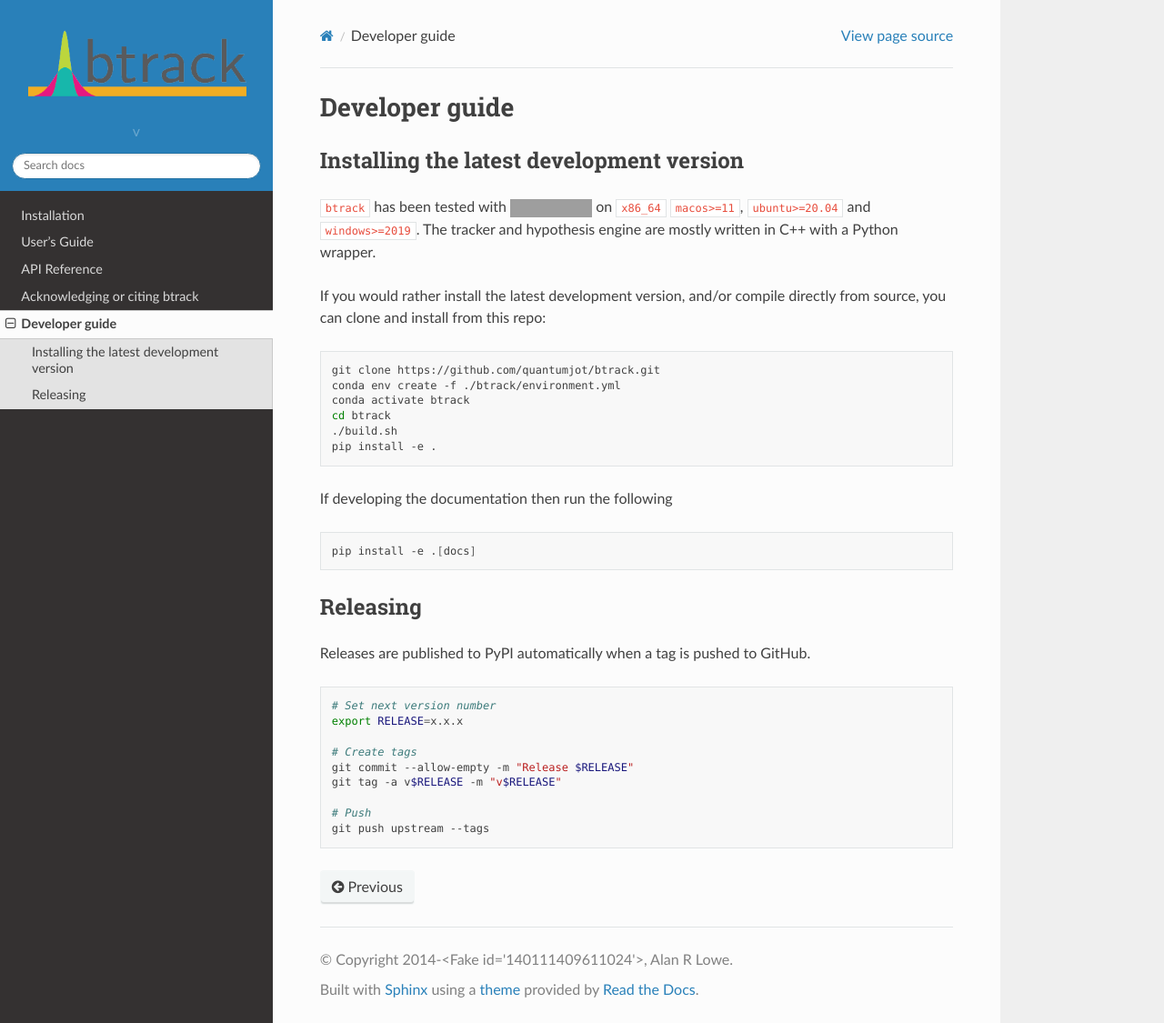
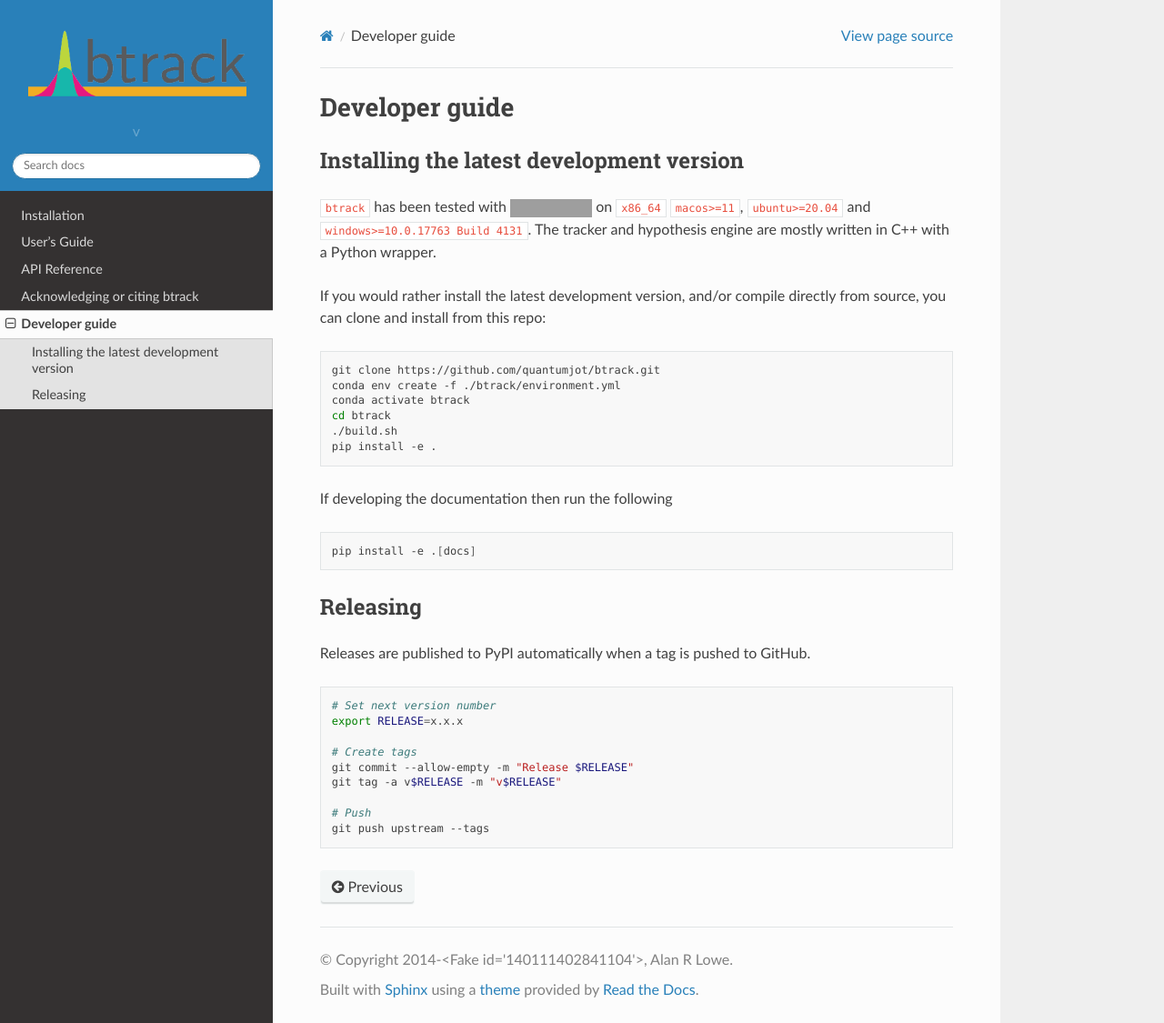
Before and after one commit to quantumjot/btrack, a Sphinx documentation site: the page built from docs/dev_guide/index.rst, in a window 1280 px wide and 1125 px high. Shown: the whole window at 91% size. Built offline with Sphinx 7.4.7 and the Read the Docs theme 2.0.0, drawn with Linux system fonts in a browser that asks for light colours; the version number could not be read and is left out; grey boxes are pictures that could not be loaded.

Commit message:
Specify Windows version

```diff
--- a/docs/dev_guide/index.rst
+++ b/docs/dev_guide/index.rst
@@ -8,7 +8,7 @@ Installing the latest development version
 .. |Python| image:: https://img.shields.io/pypi/pyversions/btrack
 
 ``btrack`` has been tested with |Python| on ``x86_64`` ``macos>=11``,
-``ubuntu>=20.04`` and ``windows>=2019``.
+``ubuntu>=20.04`` and ``windows>=10.0.17763 Build 4131``.
 The tracker and hypothesis engine are mostly written in C++ with a Python wrapper.
 
 If you would rather install the latest development version, and/or compile directly from source, you can clone and install from this repo:
--- a/docs/user_guide/installation.rst
+++ b/docs/user_guide/installation.rst
@@ -10,7 +10,7 @@ Requirements
 .. |Python| image:: https://img.shields.io/pypi/pyversions/btrack
 
 ``btrack`` has been tested with |Python| on ``x86_64`` ``macos>=11``,
-``ubuntu>=20.04`` and ``windows>=2019``.
+``ubuntu>=20.04`` and ``windows>=10.0.17763 Build 4131``.
 
 Installing Scientific Python
 ============================
```
Also changed, not shown: README.md (+1 -1 lines).
